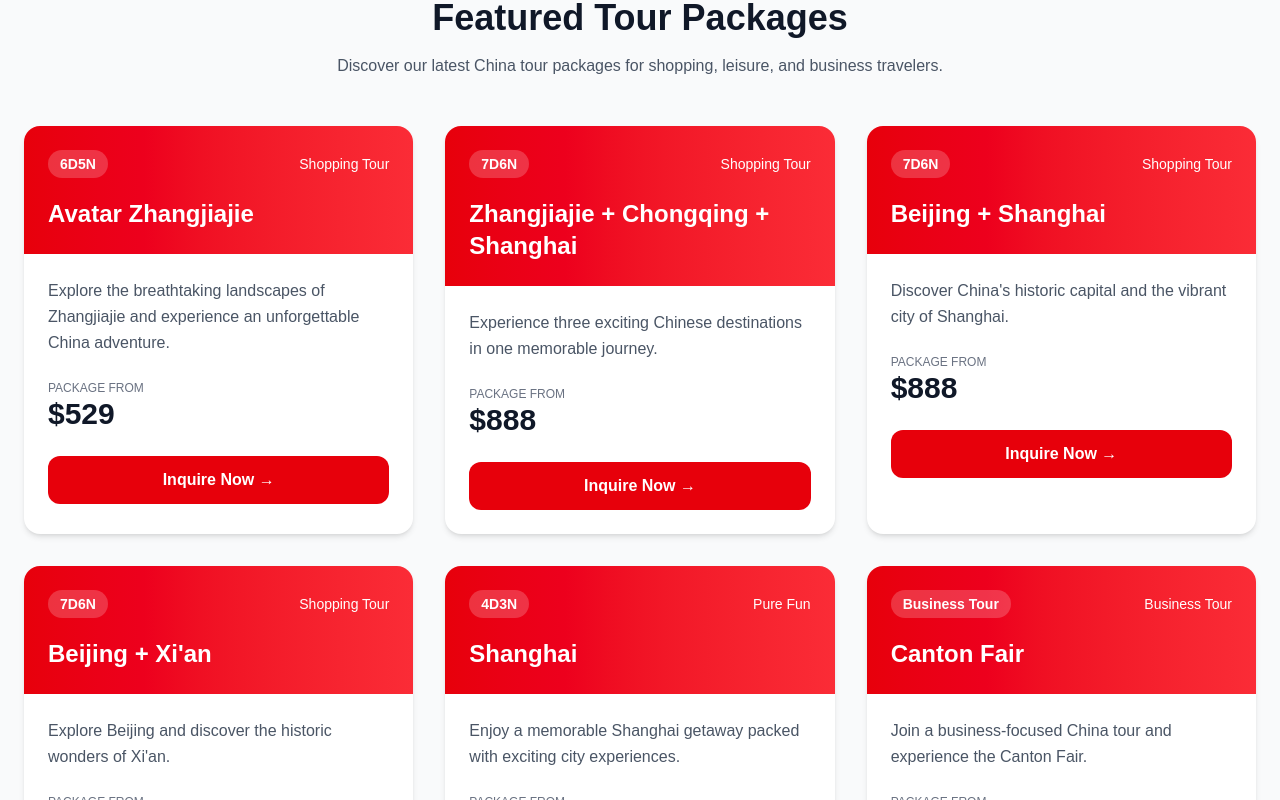
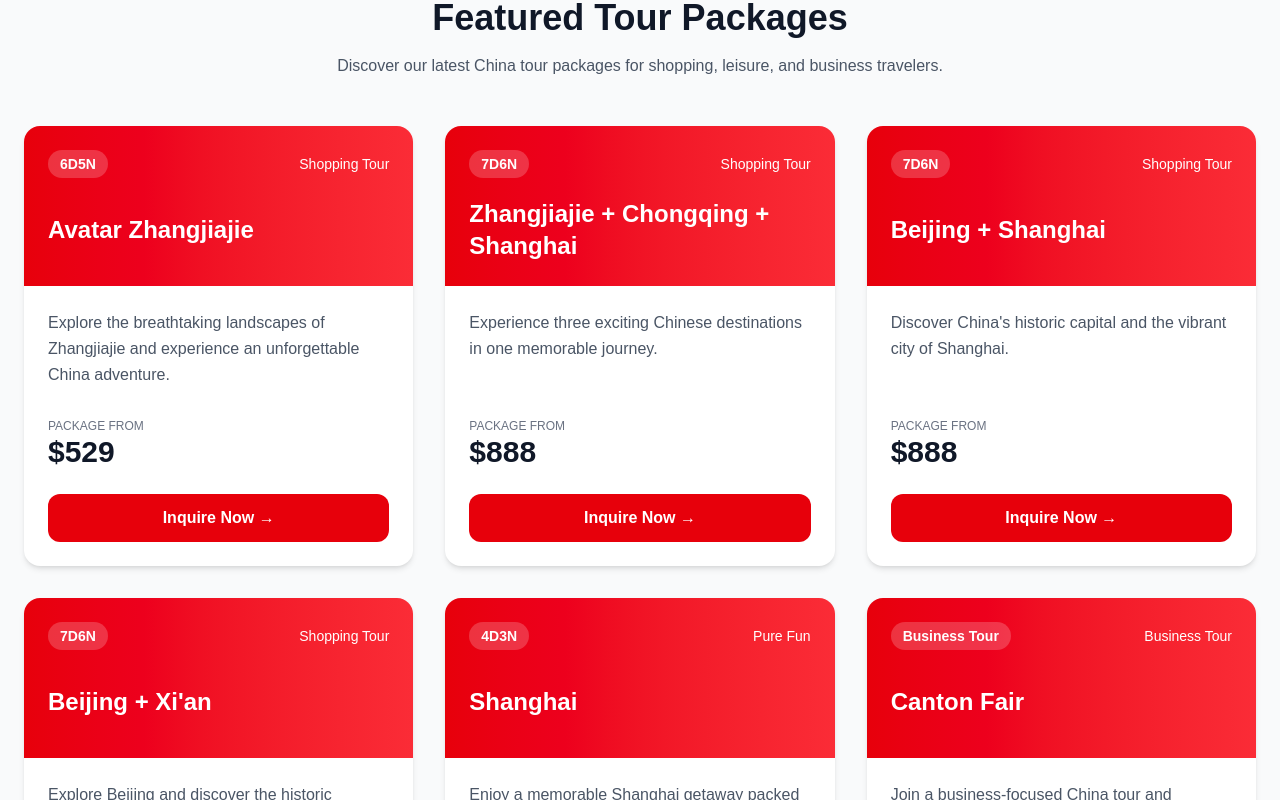
Before and after one commit to chingutravelandtours/chingu-website, a Next.js app: page / in a window 1280 px wide. Shown: the part 1480-2280 px from the top of the page. Built offline with nearby package versions, Linux system fonts and the light colour scheme.

Commit message:
Update TourPackages.tsx

```diff
--- a/components/TourPackages.tsx
+++ b/components/TourPackages.tsx
@@ -69,37 +69,39 @@ export default function TourPackages() {
           </p>
         </div>
 
-        <div className="grid grid-cols-1 md:grid-cols-2 lg:grid-cols-3 gap-8">
+        <div className="grid grid-cols-1 md:grid-cols-2 lg:grid-cols-3 gap-8 items-stretch">
 
           {packages.map((pkg) => (
             <div
               key={pkg.title}
-              className="bg-white rounded-2xl overflow-hidden shadow-md hover:shadow-xl hover:-translate-y-1 transition-all duration-300"
+              className="bg-white rounded-2xl overflow-hidden shadow-md hover:shadow-xl hover:-translate-y-1 transition-all duration-300 flex flex-col h-full"
             >
 
+              {/* Header */}
               <div className="bg-gradient-to-r from-red-600 to-red-500 p-6 text-white">
 
-                <div className="flex items-center justify-between">
+                <div className="flex items-center justify-between gap-3">
 
-                  <span className="text-sm font-semibold bg-white/20 px-3 py-1 rounded-full">
+                  <span className="text-sm font-semibold bg-white/20 px-3 py-1 rounded-full whitespace-nowrap">
                     {pkg.duration}
                   </span>
 
-                  <span className="text-sm">
+                  <span className="text-sm text-right">
                     {pkg.type}
                   </span>
 
                 </div>
 
-                <h3 className="mt-5 text-2xl font-bold">
+                <h3 className="mt-5 text-2xl font-bold min-h-[64px] flex items-center">
                   {pkg.title}
                 </h3>
 
               </div>
 
-              <div className="p-6">
+              {/* Body */}
+              <div className="p-6 flex flex-col flex-1">
 
-                <p className="text-gray-600 leading-relaxed">
+                <p className="text-gray-600 leading-relaxed min-h-[84px]">
                   {pkg.description}
                 </p>
 
@@ -115,10 +117,13 @@ export default function TourPackages() {
 
                 </div>
 
+                {/* Button always at bottom */}
                 <button
-                  className="mt-6 w-full bg-red-600 text-white py-3 rounded-xl font-semibold hover:bg-red-700 transition"
+                  className="mt-auto pt-6"
                 >
-                  Inquire Now →
+                  <span className="block w-full bg-red-600 text-white py-3 rounded-xl font-semibold hover:bg-red-700 transition">
+                    Inquire Now →
+                  </span>
                 </button>
 
               </div>
```
